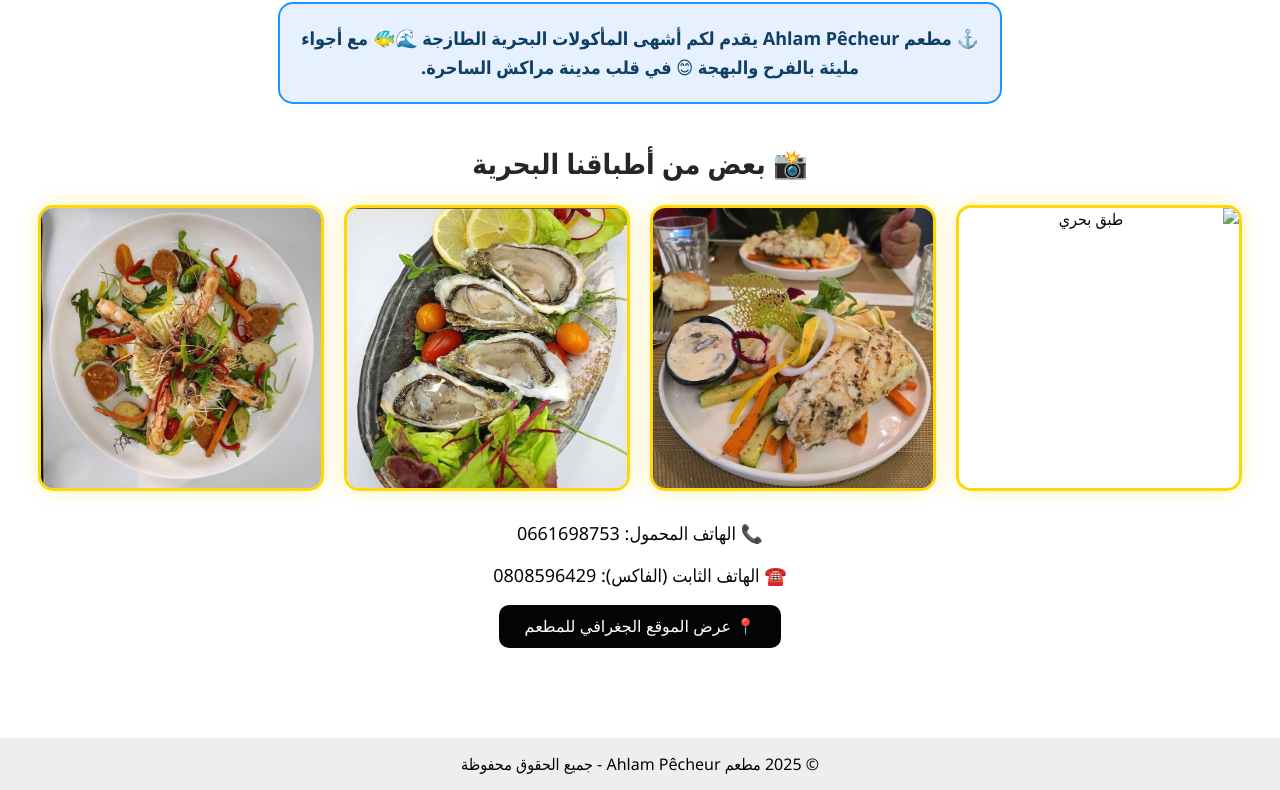
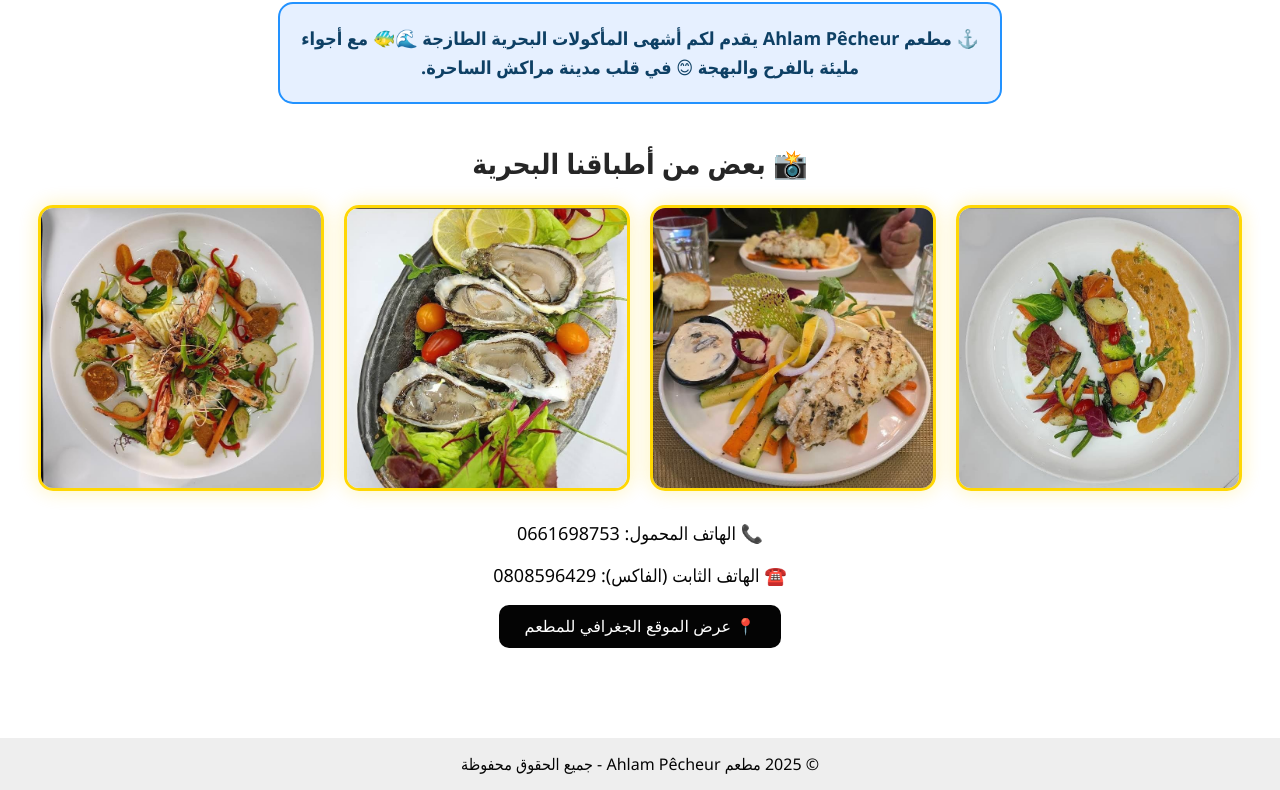
Before and after one commit to saber762/AHLAM-RESTAURANT, a plain HTML site: page index.html in a window 1280 px wide. Shown: the part 155-945 px from the top of the page. Drawn offline with Linux system fonts and the light colour scheme.

Commit message:
Update index.html

```diff
--- a/index.html
+++ b/index.html
@@ -122,7 +122,7 @@
 
     <h2>📸 بعض من أطباقنا البحرية</h2>
     <div class="gallery">
-      <img src="restaurant1.jpg" alt="طبق بحري">
+      <img src="restaurant1.jpeg" alt="طبق بحري">
       <img src="2.jpeg" alt="طبق بحري">
       <img src="3.jpeg" alt="طبق بحري">
       <img src="4.jpeg" alt="طبق بحري">
```
